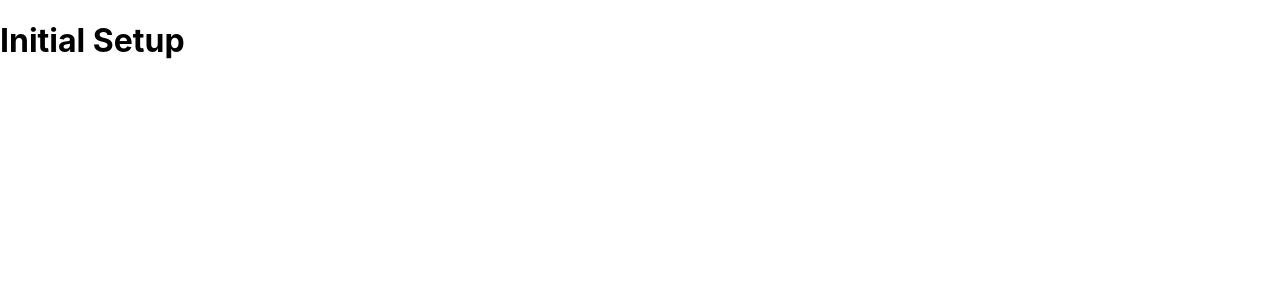
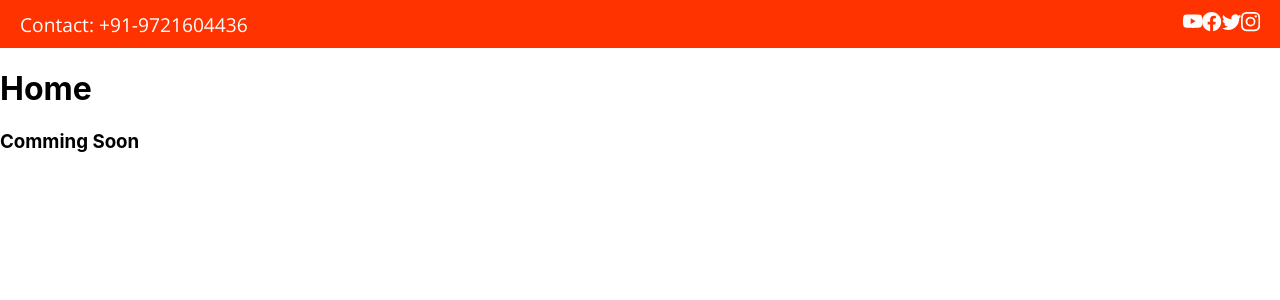
Before and after one commit to sriharikripa/acharya-portfolio, a React (Create React App) app: page / in a window 1280 px wide. Shown: the top 300 px of the page. Built offline with nearby package versions, Linux system fonts and the light colour scheme.

Commit message:
Added Banner

```diff
--- a/package.json
+++ b/package.json
@@ -6,8 +6,11 @@
     "@testing-library/jest-dom": "^5.16.5",
     "@testing-library/react": "^13.4.0",
     "@testing-library/user-event": "^13.5.0",
+    "babel-plugin-macros": "^3.1.0",
     "react": "^18.2.0",
     "react-dom": "^18.2.0",
+    "react-icons": "^4.6.0",
+    "react-router-dom": "^5.3.4",
     "react-scripts": "5.0.1",
     "web-vitals": "^2.1.4"
   },
--- a/src/App.js
+++ b/src/App.js
@@ -1,8 +1,27 @@
+import {BrowserRouter as Router,Route,Switch} from 'react-router-dom';
+import Navbar from './Components/Navbar.js'
+
 function App() {
   return (
-    <div className="App">
-      <h1>Initial Setup</h1>
-    </div>
+    <Router>
+      <Navbar />
+      <div className="App">
+      <h1>Home</h1>
+        <div className="content">
+          <Switch>
+            <Route exact path="/">
+              <h3>Comming Soon</h3>
+            </Route>
+            <Route path="/abc">
+              <h2>abc</h2>
+            </Route>
+            <Route path="*">
+              <h3>404</h3>
+            </Route>
+          </Switch>
+        </div>
+      </div>
+    </Router>
   );
 }
 
--- /dev/null
+++ b/src/Components/Banner.css
@@ -0,0 +1,15 @@
+@import url('https://fonts.googleapis.com/css2?family=Open+Sans:wght@300&display=swap');
+
+.banner{
+    display: flex;
+    align-items: center;
+    background-color: #FF3300;
+    color: white;
+    font-family: 'Open Sans', sans-serif;
+    font-size: 1.2rem;
+    padding: 0px 20px;
+    height: 3rem;
+}
+.social-media{
+    margin-left: auto;
+}
--- /dev/null
+++ b/src/Components/Banner.js
@@ -0,0 +1,20 @@
+import data from '../data.json'
+import './Banner.css'
+
+import {BsYoutube,BsFacebook,BsTwitter,BsInstagram} from 'react-icons/bs'
+
+const Banner = () => {
+    return (
+        <div className="banner">
+            <div className="contact">Contact: {data.contact}</div>
+            <div className="social-media">
+            <BsYoutube/>
+            <BsFacebook/>
+            <BsTwitter/>
+            <BsInstagram/>
+            </div>
+        </div>
+     );
+}
+
+export default Banner;
--- /dev/null
+++ b/src/Components/Navbar.js
@@ -0,0 +1,14 @@
+import Banner from "./Banner";
+
+const Navbar = () => {
+    return (
+        <>
+        <Banner/>
+        <nav className="navbar">
+
+        </nav>
+        </>
+     );
+}
+
+export default Navbar;
--- /dev/null
+++ b/src/data.json
@@ -0,0 +1,6 @@
+{
+    "firstName": "Keshav Ji",
+    "lastName": "",
+    "contact": "+91-9721604436"
+
+}
```
Also changed, not shown: src/Home.js (added), 1 other file (tests, documents, lock files or other folders).
